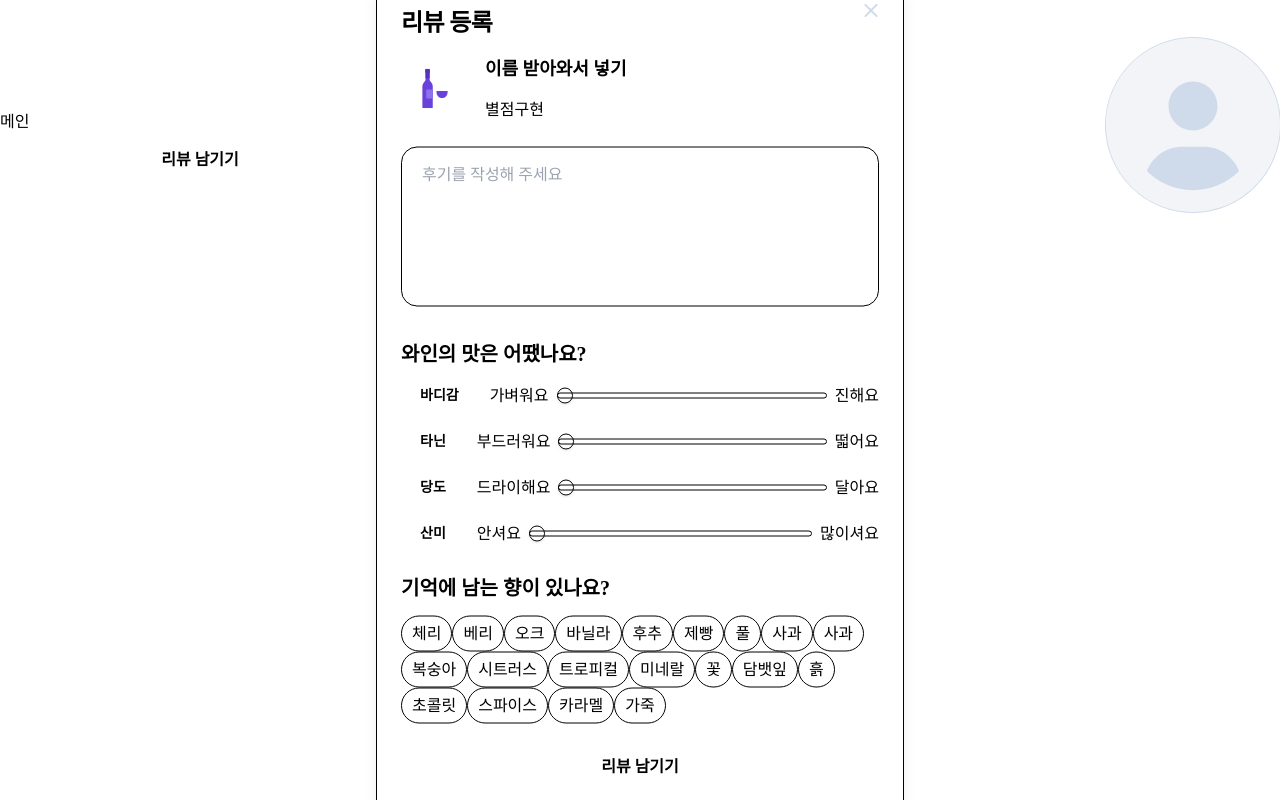
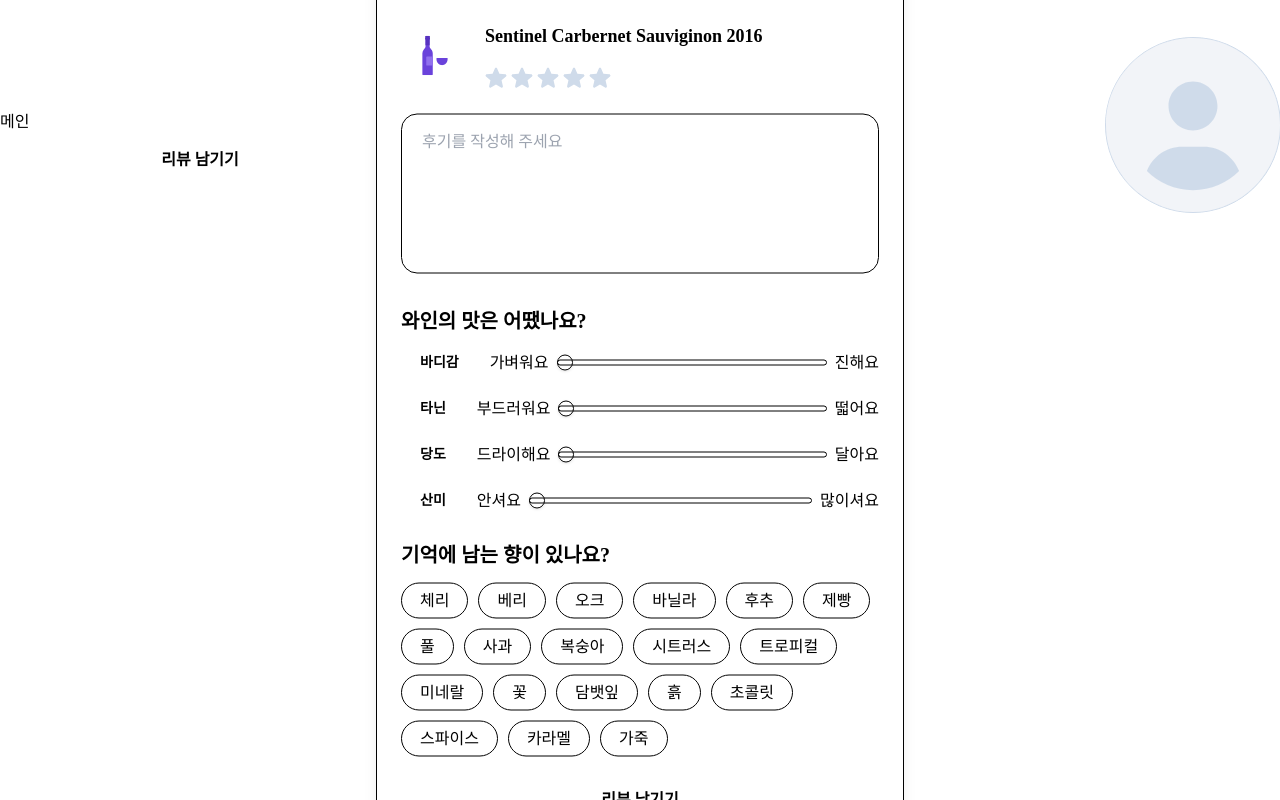
Before and after one commit to summerDev96/WHYNE_FE, a Next.js app: page / in a window 1280 px wide. Both pictures are taken after a click on the button "리뷰 남기기". Built offline with nearby package versions, Linux system fonts and the light colour scheme; a web font is replaced by a local one.

Commit message:
Feat : 별점 시스템 구현, 적용

```diff
--- a/src/components/Modal/AddReviewModal.tsx
+++ b/src/components/Modal/AddReviewModal.tsx
@@ -6,6 +6,7 @@
 import { cn } from '@/lib/utils';
 
 import BasicModal from '../common/Modal/BasicModal';
+import StarRating from '../common/Modal/StarTating';
 import FlavorSlider from '../common/slider/FlavorSlider';
 import { Badge } from '../ui/badge';
 import { Button } from '../ui/button';
@@ -28,7 +29,6 @@
   '후추',
   '제빵',
   '풀',
-  '사과',
   '사과',
   '복숭아',
   '시트러스',
@@ -82,6 +82,7 @@
       setValue('aroma', [...aroma, item]);
     }
   };
+  ////
 
   const onSubmit = (data: ReviewForm) => {
     const fullData = {
@@ -92,6 +93,15 @@
     setShowRegisterModal(false);
   };
 
+  //모달창 끄면 리셋되게
+  const closeModalReset = (isOpen: boolean) => {
+    setShowRegisterModal(isOpen);
+    if (!isOpen) {
+      reset();
+    }
+  };
+  ////
+
   return (
     <div>
       <Button variant='purpleDark' size='lg' width='lg' onClick={() => setShowRegisterModal(true)}>
@@ -101,7 +111,7 @@
         type='review'
         title='리뷰 등록'
         open={showRegisterModal}
-        onOpenChange={setShowRegisterModal}
+        onOpenChange={closeModalReset}
         buttons={
           <Button
             onClick={handleSubmit(onSubmit)}
@@ -123,9 +133,14 @@
             />
             <div className='flex flex-col justify-between w-[191px] md:w-[300px] h-[84px] md:h-[66px] ml-4'>
               <span className='mt-0 custom-text-lg-bold md:custom-text-2lg-semibold'>
-                이름 받아와서 넣기
+                Sentinel Carbernet Sauviginon 2016
               </span>
-              <span className='mb-0'>별점구현</span>
+              <span className='mb-0'>
+                <StarRating
+                  value={watch('rating')}
+                  onChange={(rating) => setValue('rating', rating)}
+                />
+              </span>
             </div>
           </div>
           <textarea
@@ -203,13 +218,16 @@
           <p className='custom-text-2lg-bold md:custom-text-xl-bold mb-[10px] md:mb-[12px] mt-[22px] md:mt-[24px]'>
             기억에 남는 향이 있나요?
           </p>
-          <div>
+          <div className='flex flex-wrap gap-[10px]'>
             {aromaOptions.map((item) => (
               <Badge
                 key={item}
                 variant='chooseFlavor'
                 onClick={() => toggleAroma(item)}
-                className={cn('cursor-pointer', isSelected(item) && 'bg-primary text-white')}
+                className={cn(
+                  'cursor-pointer px-2.5 md:px-[18px] py-1.5 md:py-2.5',
+                  isSelected(item) && 'bg-primary text-white border-primary',
+                )}
               >
                 {item}
               </Badge>
--- /dev/null
+++ b/src/components/common/Modal/StarTating.tsx
@@ -0,0 +1,31 @@
+import React from 'react';
+
+import FaStar from '@/assets/ratingstar.svg';
+
+interface StarRatingProps {
+  value: number;
+  onChange: (rating: number) => void;
+}
+
+const StarRating = ({ value, onChange }: StarRatingProps) => {
+  return (
+    <div className='flex items-center gap-1'>
+      {Array.from({ length: 5 }, (_, index) => {
+        const ratingValue = index + 1;
+        return (
+          <button
+            key={ratingValue}
+            type='button'
+            onClick={() => onChange(ratingValue)}
+            className='focus:outline-none'
+          >
+            <FaStar
+              className={`w-[16px] md:w-[22px] h-[16px] md:h-[22px] ${ratingValue <= value ? 'text-primary' : 'text-gray-300'}`}
+            />
+          </button>
+        );
+      })}
+    </div>
+  );
+};
+export default StarRating;
```
Also changed, not shown: src/assets/ratingstar.svg (added).
